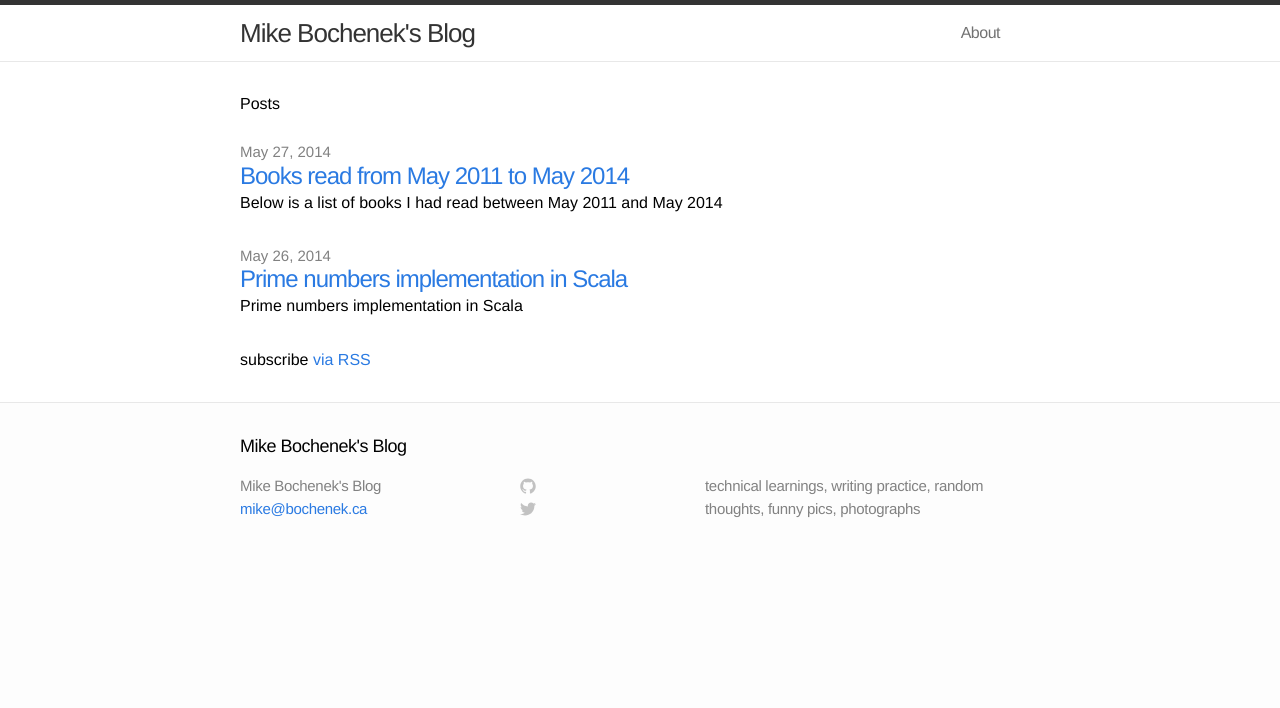
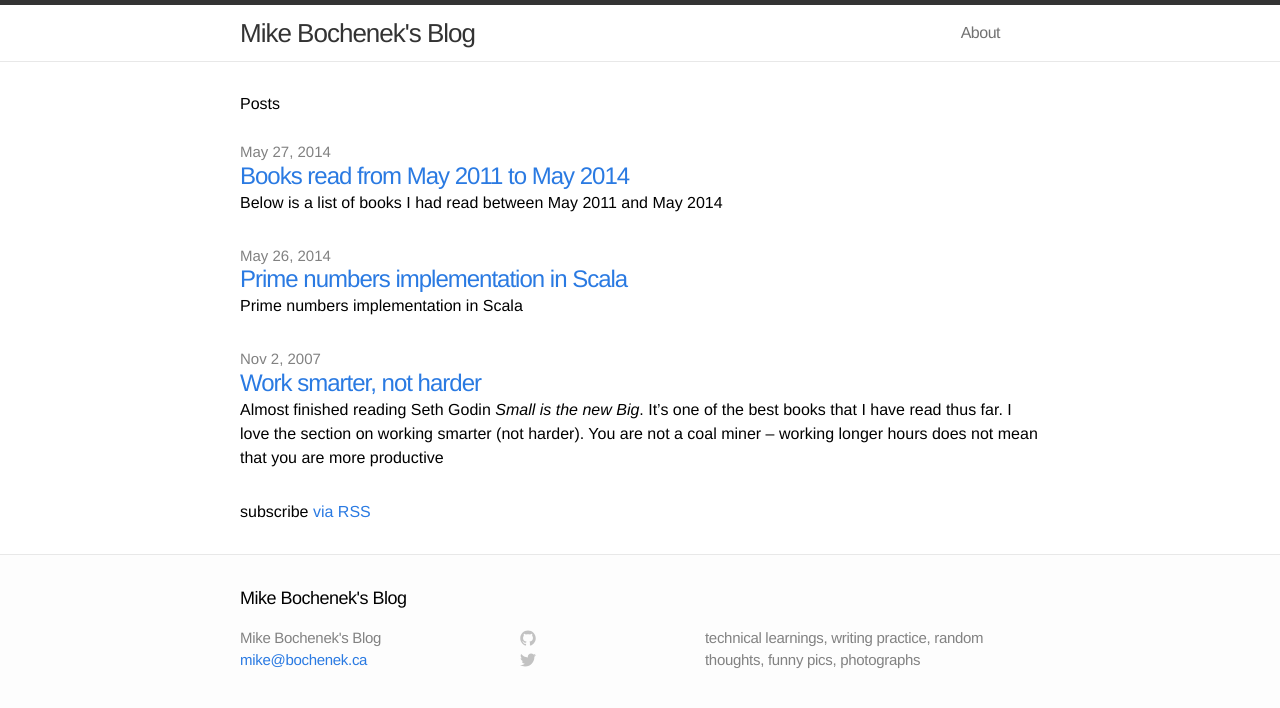
Before and after one commit to mikebochenek/learning, a Jekyll site: the page built from blog/index.html, in a window 1280 px wide. Shown: the top 708 px of the page. Built offline with Jekyll 4.4.1, drawn with Linux system fonts in a browser that asks for light colours.

Commit message:
more jekyll updates / migrations

```diff
--- a/blog/_config.yml
+++ b/blog/_config.yml
@@ -3,7 +3,7 @@ title: Mike Bochenek's Blog
 email: mike@bochenek.ca
 description: "technical learnings, writing practice, random thoughts, funny pics, photographs"
 baseurl: "/blog"
-url: "http://www.bochenek.ca"
+url: "http://www.bochenek.ch"
 
 excerpt_separator: "\n\n"
 
--- /dev/null
+++ b/blog/_posts/2007-11-02-work-smarter.markdown
@@ -0,0 +1,9 @@
+---
+layout: post
+title:  "Work smarter, not harder"
+date:   2007-11-02 15:27:22
+categories: thoughts
+---
+
+Almost finished reading Seth Godin _Small is the new Big_. It’s one of the best books that I have read thus far.
+I love the section on working smarter (not harder). You are not a coal miner – working longer hours does not mean that you are more productive
```
